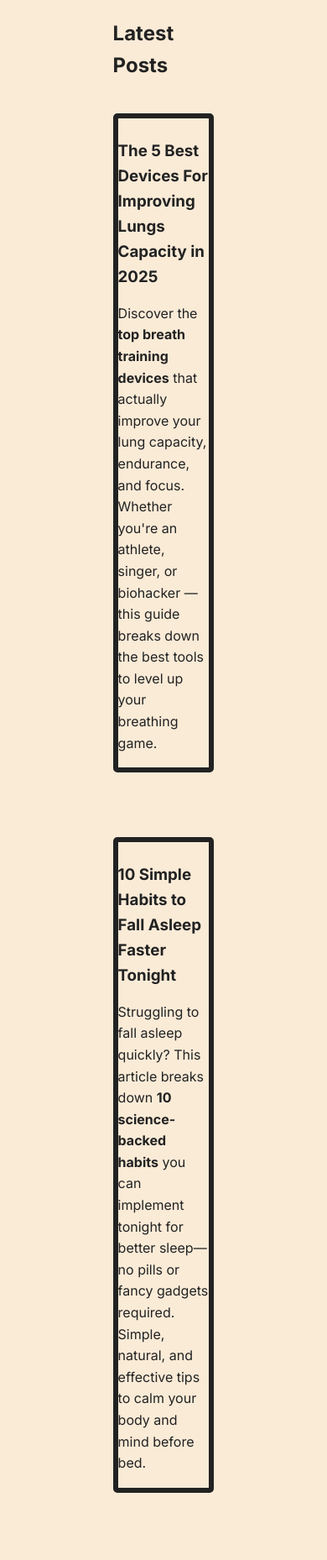
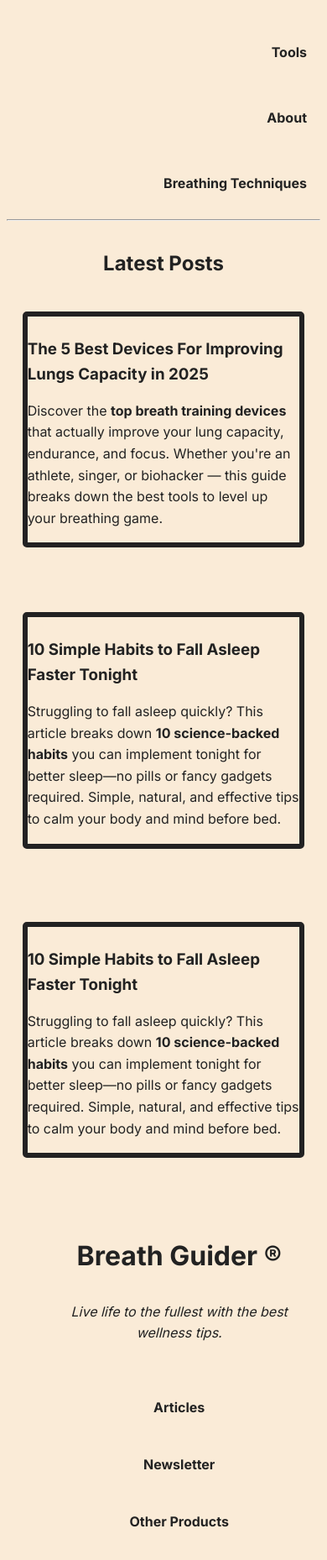
Before and after one commit to RayanTremblay/Breathguider.com, a website: page Articles/Blog.html in a window 390 px wide. Shown: the part 142-2000 px from the top of the page at 84% size. Drawn offline with Linux system fonts and the light colour scheme.

Commit message:
fixed mobile design

```diff
--- a/Articles/Blog.css
+++ b/Articles/Blog.css
@@ -1,4 +1,35 @@
+*, *::before, *::after {
+  box-sizing: border-box;
+}
 
+
+@media (max-width: 768px) {
+  main {
+    margin-left: 1rem;
+    margin-right: 1rem;
+  }
+
+  .navbar {
+    flex-direction: column;
+    align-items: flex-end;
+    padding-right: 1rem;
+  }
+
+  .container, .ml-embedded {
+    margin-left: 0;
+    padding: 1rem;
+  }
+
+  footer {
+    flex-direction: column;
+    align-items: center;
+    text-align: center;
+  }
+
+  .post1 {
+    width: 100%;
+  }
+}
 
 
 *{
@@ -14,8 +45,8 @@ color: #222;
 
 
 main{
-  margin-left: 15vh;
-  margin-right: 15vh ;
+  margin-left: 5%;
+  margin-right: 5% ;
 }
 body {
     font-family: 'Inter', sans-serif;
@@ -98,12 +129,14 @@ footer{
 
 }
 .ml-embedded input[type="email"]{
-    height: 50px;
-    width: 400px;
+    height: 3rem;
+    width: 100%;
+    max-width: 25rem;
+    padding: 0.75rem;
     background-color: white;
     border-radius: 10px;
     border-style: solid;
-    font-size: large;
+    font-size: 1rem;
     border-color:black;
 }
 
@@ -146,7 +179,9 @@ footer{
   row-gap: 50px;
   text-align: center;
   margin: 0 auto;
-  width: 70vh;
+  width: 100%;
+  max-width: 40rem;
+  padding: 1rem;
 }
 
 .mainArticles a{
```
